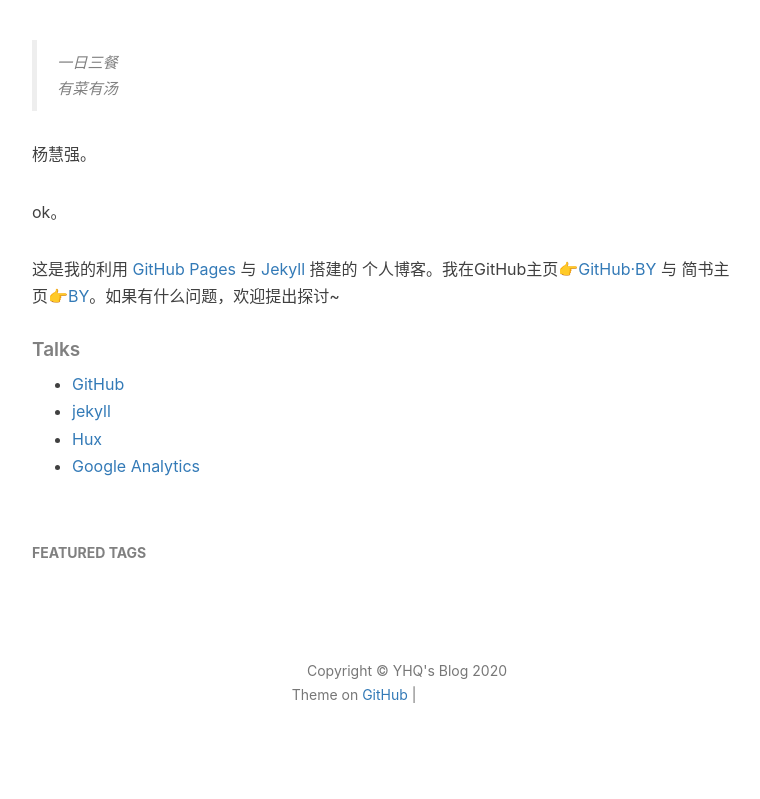
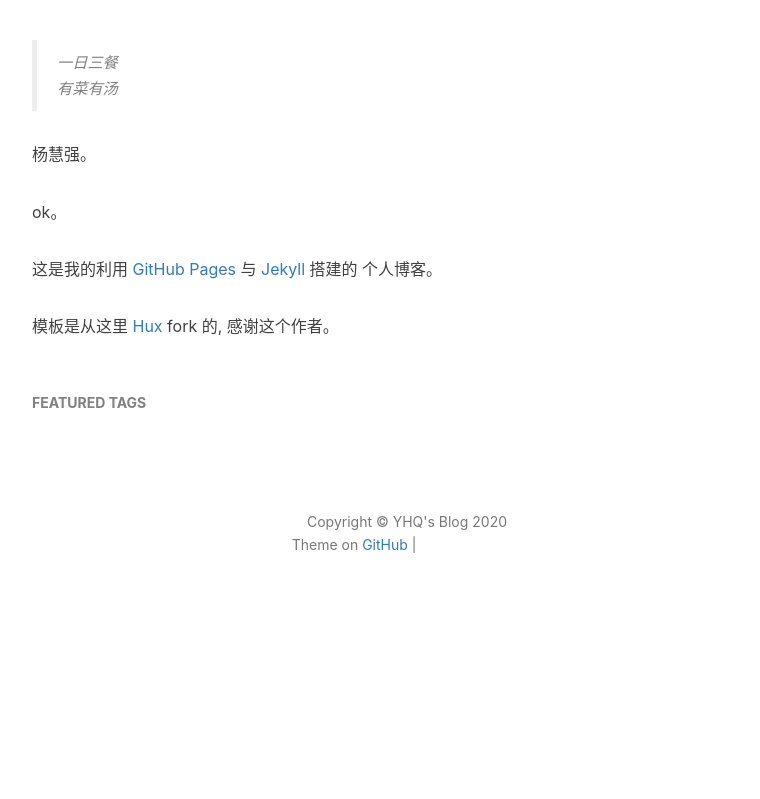
Before and after one commit to yanghq0622/looksayer.github.io, a Jekyll site: the page built from about.html, in a window 1280 px wide. Shown: the part 418-1217 px from the top of the page, without its empty margins (233-993 px from the left). Built offline with Jekyll 4.4.1, drawn with Linux system fonts in a browser that asks for light colours; nearby versions of some CDN libraries; comment, search, counter and statistics services are not loaded; after the commit the page ends 1067 px from its top, so only the background shows below that; grey boxes are pictures that could not be loaded.

Commit message:
about页.

```diff
--- a/about.html
+++ b/about.html
@@ -22,18 +22,10 @@
 
     <p>ok。</p>
 
-    <p>这是我的利用 <a href="https://pages.github.com/">GitHub Pages</a> 与 <a href="http://jekyll.com.cn/">Jekyll</a> 搭建的 个人博客。我在GitHub主页<a href="https://github.com/qiubaiying">👉GitHub·BY</a> 与 简书主页<a href="https://http://www.jianshu.com/u/e71990ada2fd">👉BY</a>。如果有什么问题，欢迎提出探讨~</p>
+    <p>这是我的利用 <a href="https://pages.github.com/">GitHub Pages</a> 与 <a href="http://jekyll.com.cn/">Jekyll</a> 搭建的 个人博客。</p>
+    <p>模板是从这里 <a href="https://github.com/Huxpro/huxpro.github.io">Hux</a> fork 的, 感谢这个作者。</p>
 
-    <p></p>
 
-    <h5>Talks</h5>
-
-    <ul>
-        <li><a href="https://github.com">GitHub</a></li>
-        <li><a href="http://jekyll.com.cn/">jekyll</a></li>
-        <li><a href="http://huangxuan.me/">Hux</a></li>
-        <li><a href="https://analytics.google.com/analytics">Google Analytics</a></li>
-    </ul>
 </div>
 
 <!-- English Version -->
```
